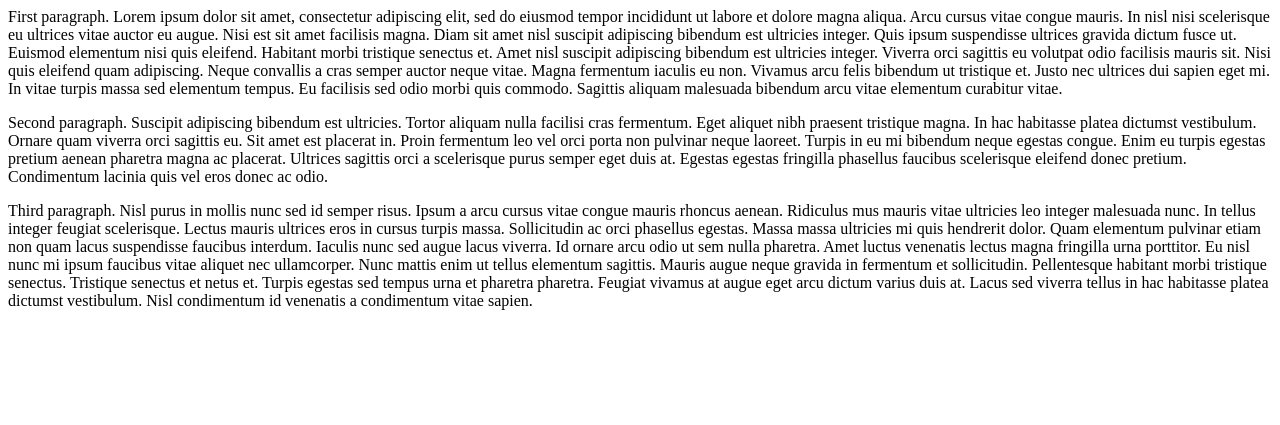
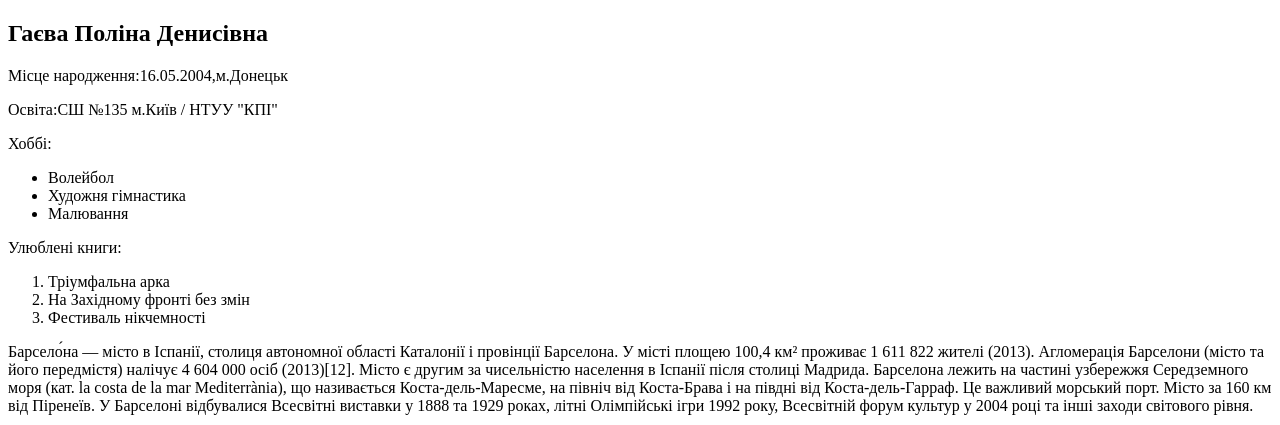
Before and after one commit to PolinaHaieva/Front-end-Lab1, a plain HTML site: page index.html in a window 1280 px wide. Shown: the top 425 px of the page. Drawn offline with Linux system fonts and the light colour scheme; grey boxes are pictures that could not be loaded.

Commit message:
Update index.html

```diff
--- a/index.html
+++ b/index.html
@@ -1,25 +1,41 @@
-<p>First paragraph. Lorem ipsum dolor sit amet, consectetur adipiscing elit, sed do eiusmod tempor incididunt ut labore et dolore magna
-aliqua. Arcu cursus vitae congue mauris. In nisl nisi scelerisque eu ultrices vitae auctor eu augue. Nisi est sit amet
-facilisis magna. Diam sit amet nisl suscipit adipiscing bibendum est ultricies integer. Quis ipsum suspendisse ultrices
-gravida dictum fusce ut. Euismod elementum nisi quis eleifend. Habitant morbi tristique senectus et. Amet nisl suscipit
-adipiscing bibendum est ultricies integer. Viverra orci sagittis eu volutpat odio facilisis mauris sit. Nisi quis
-eleifend quam adipiscing. Neque convallis a cras semper auctor neque vitae. Magna fermentum iaculis eu non. Vivamus arcu
-felis bibendum ut tristique et. Justo nec ultrices dui sapien eget mi. In vitae turpis massa sed elementum tempus. Eu
-facilisis sed odio morbi quis commodo. Sagittis aliquam malesuada bibendum arcu vitae elementum curabitur vitae.</p>
+<!DOCTYPE html>
+<html>
 
-<p>Second paragraph. Suscipit adipiscing bibendum est ultricies. Tortor aliquam nulla facilisi cras fermentum. Eget aliquet nibh praesent
-tristique magna. In hac habitasse platea dictumst vestibulum. Ornare quam viverra orci sagittis eu. Sit amet est
-placerat in. Proin fermentum leo vel orci porta non pulvinar neque laoreet. Turpis in eu mi bibendum neque egestas
-congue. Enim eu turpis egestas pretium aenean pharetra magna ac placerat. Ultrices sagittis orci a scelerisque purus
-semper eget duis at. Egestas egestas fringilla phasellus faucibus scelerisque eleifend donec pretium. Condimentum
-lacinia quis vel eros donec ac odio.</p>
+    <head>
+        <title>Гаєва Поліна ІО-13</title>
+        <meta name="description" content="Lab1">
+        <meta name="keywords" content="HTML">
+    </head>
 
-<p>Third paragraph. Nisl purus in mollis nunc sed id semper risus. Ipsum a arcu cursus vitae congue mauris rhoncus aenean. Ridiculus mus
-mauris vitae ultricies leo integer malesuada nunc. In tellus integer feugiat scelerisque. Lectus mauris ultrices eros in
-cursus turpis massa. Sollicitudin ac orci phasellus egestas. Massa massa ultricies mi quis hendrerit dolor. Quam
-elementum pulvinar etiam non quam lacus suspendisse faucibus interdum. Iaculis nunc sed augue lacus viverra. Id ornare
-arcu odio ut sem nulla pharetra. Amet luctus venenatis lectus magna fringilla urna porttitor. Eu nisl nunc mi ipsum
-faucibus vitae aliquet nec ullamcorper. Nunc mattis enim ut tellus elementum sagittis. Mauris augue neque gravida in
-fermentum et sollicitudin. Pellentesque habitant morbi tristique senectus. Tristique senectus et netus et. Turpis
-egestas sed tempus urna et pharetra pharetra. Feugiat vivamus at augue eget arcu dictum varius duis at. Lacus sed
-viverra tellus in hac habitasse platea dictumst vestibulum. Nisl condimentum id venenatis a condimentum vitae sapien.</p>
+    <body>
+        <p><h2>Гаєва Поліна Денисівна</h2></p>
+        <p>Місце народження:16.05.2004,м.Донецьк</p>
+        <p>Освіта:СШ №135 м.Київ / НТУУ "КПІ"</p>
+
+        <p>Хоббі:</p>
+        <ul>
+            <li>Волейбол</li>
+            <li>Художня гімнастика</li>
+            <li>Малювання</li>
+        </ul>
+
+        <p>Улюблені книги:</p>
+        <ol>
+            <li>Тріумфальна арка</li>
+            <li>На Західному фронті без змін</li>
+            <li>Фестиваль нікчемності</li>
+        </ol>
+
+        <p> Барсело́на — місто в Іспанії, столиця автономної області Каталонії і провінції Барселона.
+            У місті площею 100,4 км² проживає 1 611 822 жителі (2013). Агломерація Барселони (місто та його передмістя) налічує 4 604 000 осіб (2013)[12].
+            Місто є другим за чисельністю населення в Іспанії після столиці Мадрида.
+            Барселона лежить на частині узбережжя Середземного моря (кат. la costa de la mar Mediterrània), що називається Коста-дель-Маресме, на північ від Коста-Брава і на півдні від Коста-дель-Гарраф.
+            Це важливий морський порт. Місто за 160  км від Піренеїв. У Барселоні відбувалися Всесвітні виставки у 1888 та 1929 роках, літні Олімпійські ігри 1992 року, Всесвітній форум культур у 2004 році та інші заходи світового рівня.
+        </p>
+
+        <img src="https://s3.eu-central-1.amazonaws.com/aviata-blog-2.0/posts/thumbnails/0_8a3c6499c5882162225bc3cfdaaa2ff1797d1737.webp" alt="Barcelona">
+        <p></p>
+        <a href="https://www.barcelonaturisme.com/wv3/en/" target="_blank">Barcelona</a>
+    </body>
+
+</html>
```
